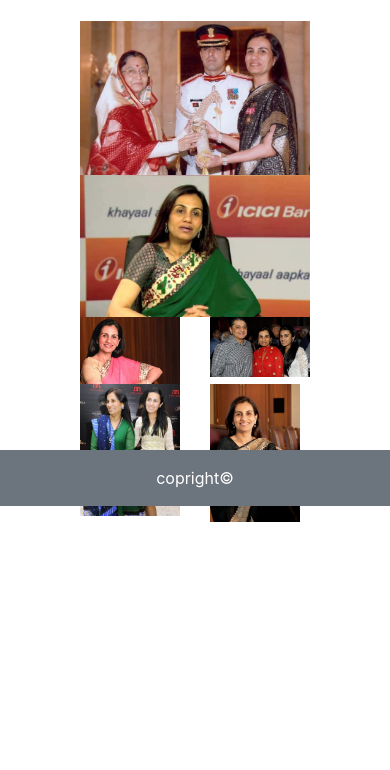
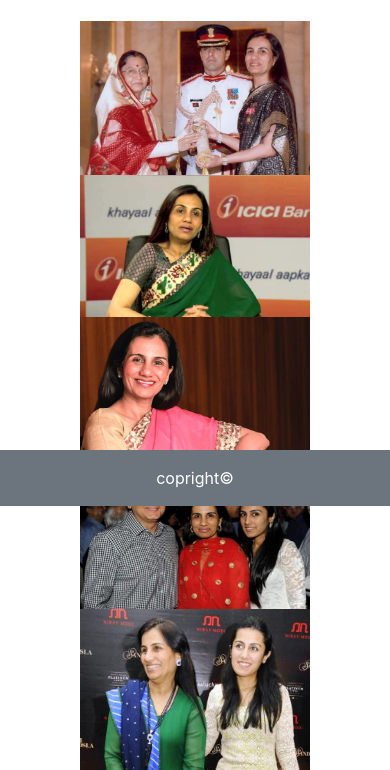
Before and after one commit to Btagra/Bootstrap-Portfolio, a plain HTML site: page portfolio.html in a window 390 px wide. Shown: the part 330-1100 px from the top of the page. Before the commit the page ends 868 px from the top, so only its background shows below. Drawn offline with nearby package versions, Linux system fonts and the light colour scheme.

```diff
--- a/portfolio.html
+++ b/portfolio.html
@@ -52,13 +52,15 @@
                     <div class="col-md-6"><img src="./images/ChandaKochhar1.jpg" style="max-width: 100%;" alt="no image"></div>
                     <div class="col-md-6"><img src="./images/ChandaKochhar2.jpg" style="max-width: 100%;" alt="no image"></div>
                 </div>
+
                 <div class="row">
-                    <div class="col-6"><img src="./images/ChandaKochhar3.jpg" style="max-width: 100%;" alt="no image"></div>
-                    <div class="col-6"><img src="./images/ChandaKochhar4.jpg" style="max-width: 100%;" alt="no image"></div>
+                    <div class="col-md-6"><img src="./images/ChandaKochhar3.jpg" style="max-width: 100%;" alt="no image"></div>
+                    <div class="col-md-6"><img src="./images/ChandaKochhar4.jpg" style="max-width: 100%;" alt="no image"></div>
                 </div>
+
                 <div class="row">
-                    <div class="col-6"><img src="./images/ChandaKochhar5.jpg" style="max-width: 100%;" alt="no image"></div>
-                    <div class="col-6"><img src="./images/ChandaKochhar6.jpg" style="max-width: 90%;" alt="no image"></div>
+                    <div class="col-md-6"><img src="./images/ChandaKochhar5.jpg" style="max-width: 100%;" alt="no image"></div>
+                    <div class="col-md-6"><img src="./images/ChandaKochhar6.jpg" style="max-width: 90%;" alt="no image"></div>
                 </div>
             </div>
 
```
